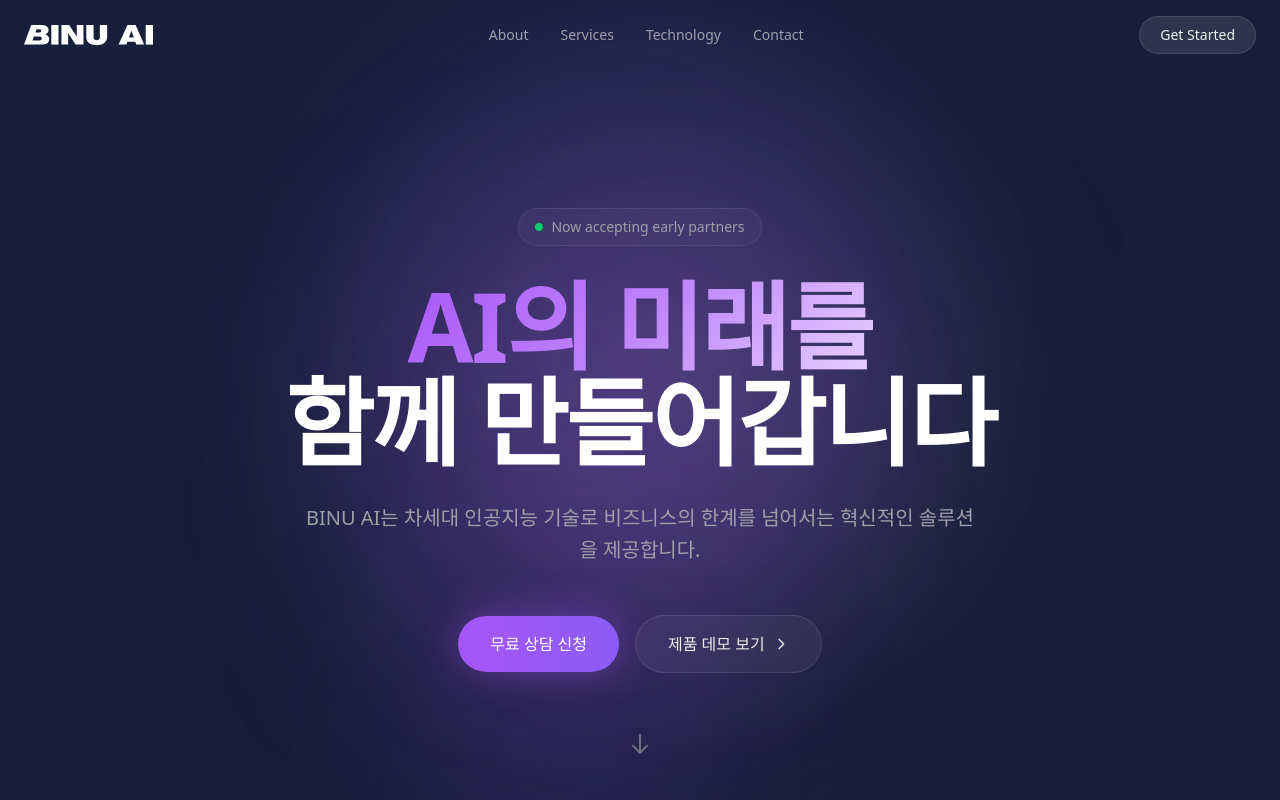
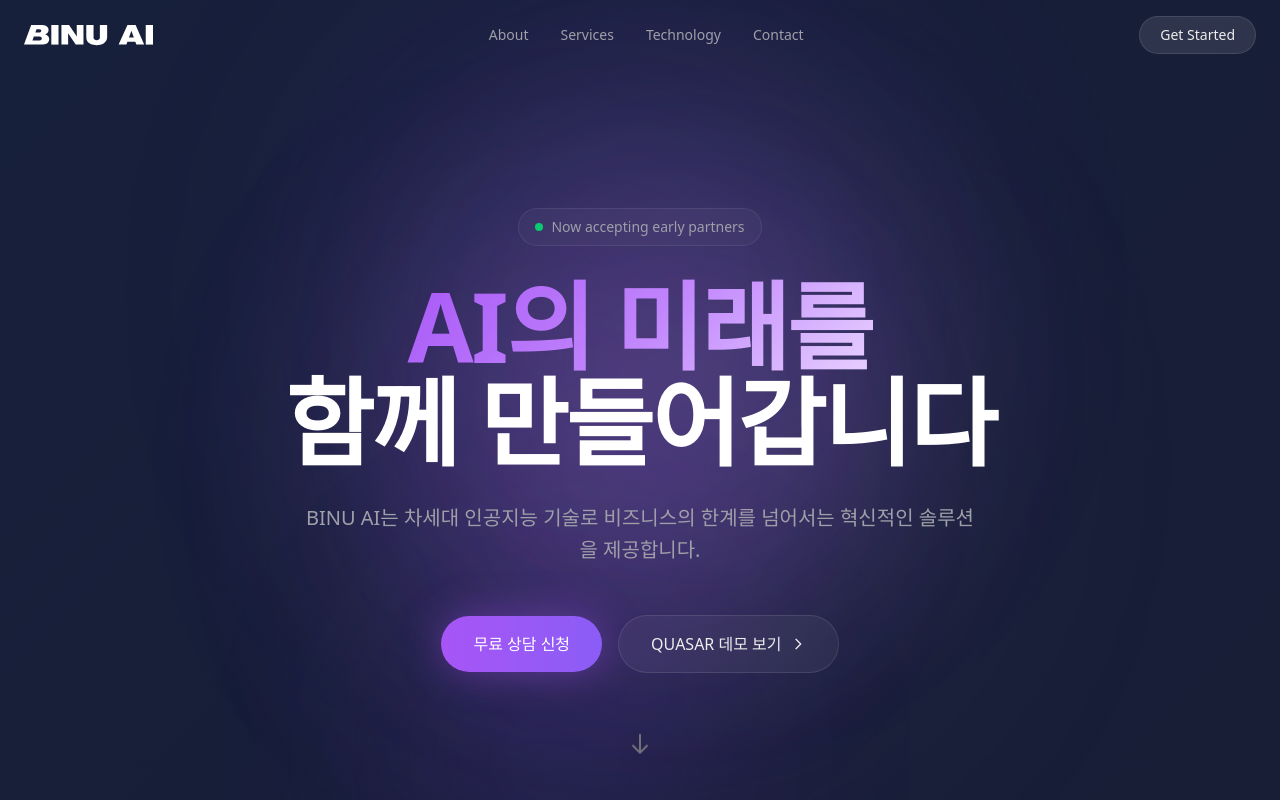
Before and after one commit to ajangeunajang-kaist/binu-ai, a Next.js app: page / in a window 1280 px wide. Shown: the top 800 px of the page. Built offline with nearby package versions, Linux system fonts and the light colour scheme.

Commit message:
Fix: Quasar 데모 보기

```diff
--- a/app/page.tsx
+++ b/app/page.tsx
@@ -112,7 +112,7 @@ export default function Home() {
               무료 상담 신청
             </button>
             <button className="px-8 py-4 rounded-full glass hover:bg-white/10 font-medium transition-all flex items-center gap-2">
-              <span>제품 데모 보기</span>
+              <span>QUASAR 데모 보기</span>
               <svg
                 className="w-4 h-4"
                 fill="none"
```
